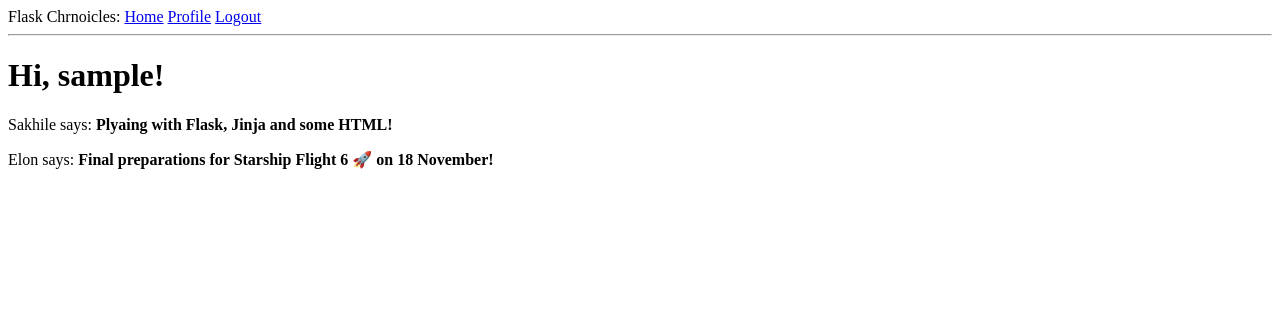
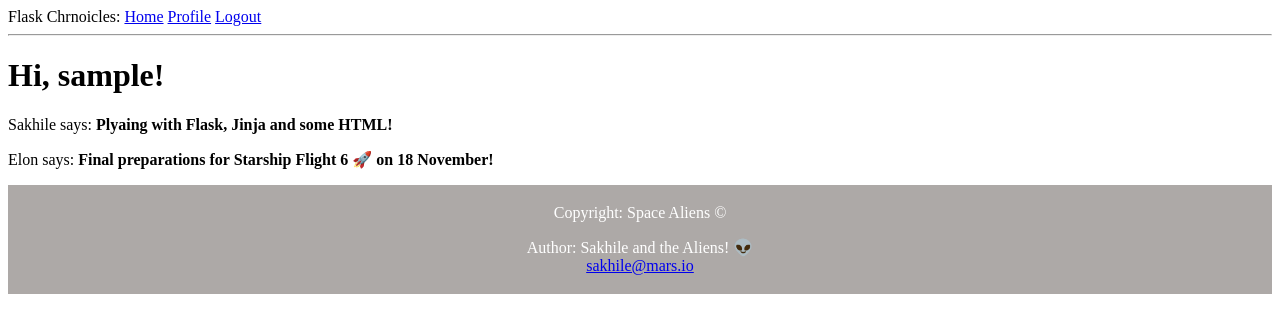
Before and after one commit to sakhileln/Flask-Chronicles, a Flask app: page / in a window 1280 px wide. Shown: the top 333 px of the page. Run offline with Flask 3, Linux system fonts and the light colour scheme; the visitor is signed in with stand-in values (Sample User, id 1).

Commit message:
Footer for base template.

```diff
--- a/app/templates/base.html
+++ b/app/templates/base.html
@@ -1,6 +1,14 @@
 <!DOCTYPE html>
 <html>
     <head>
+        <style>
+            footer {
+              text-align: center;
+              padding: 3px;
+              background-color: rgb(173, 169, 167);
+              color: white;
+            }
+        </style>
         {% if title %}
         <title>{{ title }} - Flask Chronicles</title>
         {% else %}
@@ -29,5 +37,11 @@
         {% endif %}
         {% endwith %}
         {% block content %}{% endblock %}
+
+        <footer>
+            <p>Copyright: Space Aliens &copy;</p>
+            <p>Author: Sakhile and the Aliens! 👽<br>
+            <a href="mailto:sakhile@mars.io">sakhile@mars.io</a></p>
+        </footer>
     </body>
 </html>
```
